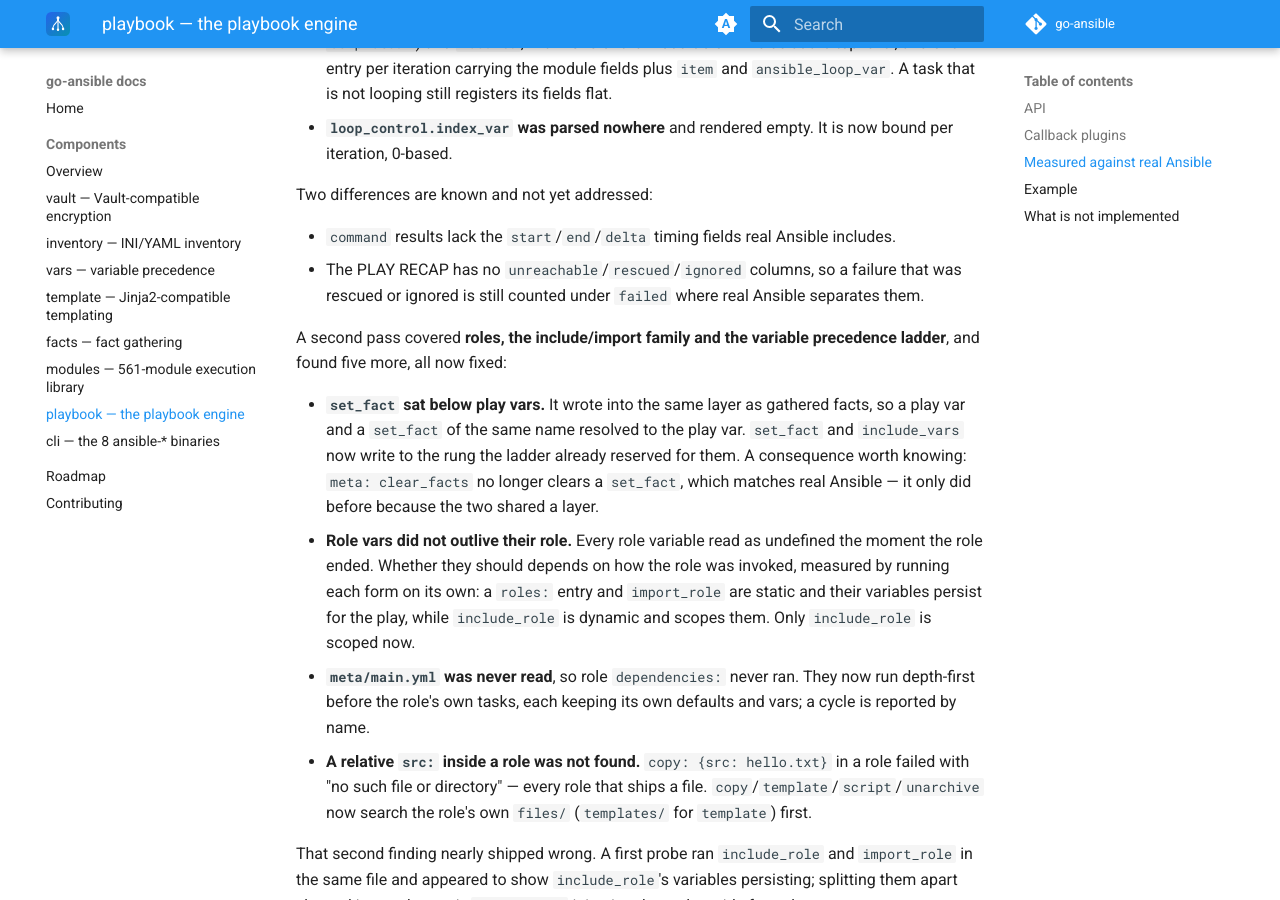
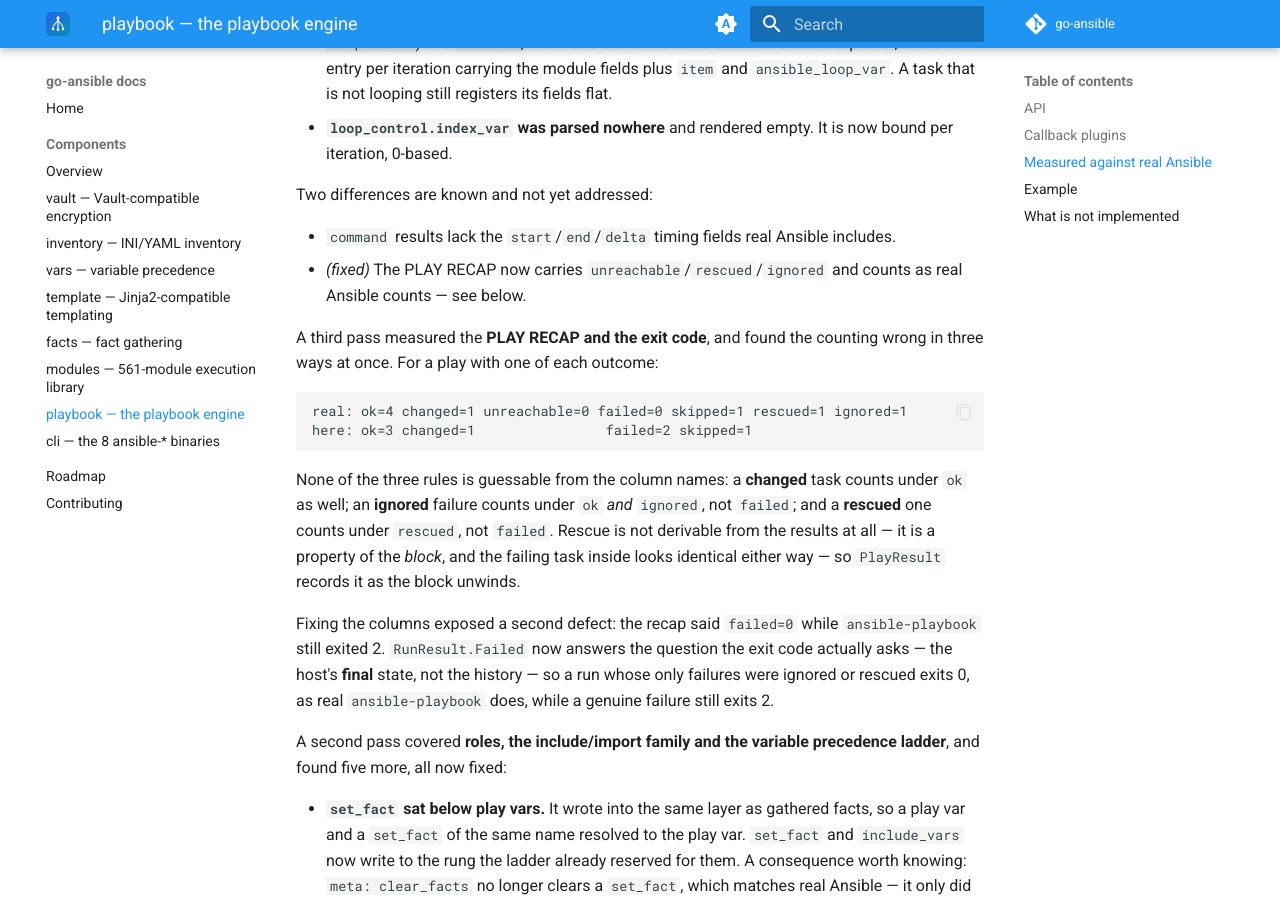
Before and after one commit to go-ansible/docs, an MkDocs documentation site: the page built from docs/components/playbook.md, in a window 1280 px wide and 900 px high, scrolled down 2885 px. Built offline with MkDocs 1.6.1 and Material for MkDocs 9.7.7, drawn with Linux system fonts in a browser that asks for light colours; the version menu is left out.

Commit message:
Record the recap and exit-code findings (#28)
The PLAY RECAP's three counting rules measured against real ansible-core,
why rescue cannot be derived from the results, and the exit-code defect
that fixing the columns exposed — the recap saying failed=0 while the
command exited 2.

````diff
--- a/docs/components/playbook.md
+++ b/docs/components/playbook.md
@@ -143,9 +143,31 @@ Two differences are known and not yet addressed:
 
 - `command` results lack the `start`/`end`/`delta` timing fields real
   Ansible includes.
-- The PLAY RECAP has no `unreachable`/`rescued`/`ignored` columns, so a
-  failure that was rescued or ignored is still counted under `failed`
-  where real Ansible separates them.
+- *(fixed)* The PLAY RECAP now carries `unreachable`/`rescued`/`ignored`
+  and counts as real Ansible counts — see below.
+
+A third pass measured the **PLAY RECAP and the exit code**, and found the
+counting wrong in three ways at once. For a play with one of each
+outcome:
+
+```
+real: ok=4 changed=1 unreachable=0 failed=0 skipped=1 rescued=1 ignored=1
+here: ok=3 changed=1                failed=2 skipped=1
+```
+
+None of the three rules is guessable from the column names: a **changed**
+task counts under `ok` as well; an **ignored** failure counts under `ok`
+*and* `ignored`, not `failed`; and a **rescued** one counts under
+`rescued`, not `failed`. Rescue is not derivable from the results at all
+— it is a property of the *block*, and the failing task inside looks
+identical either way — so `PlayResult` records it as the block unwinds.
+
+Fixing the columns exposed a second defect: the recap said `failed=0`
+while `ansible-playbook` still exited 2. `RunResult.Failed` now answers
+the question the exit code actually asks — the host's **final** state,
+not the history — so a run whose only failures were ignored or rescued
+exits 0, as real `ansible-playbook` does, while a genuine failure still
+exits 2.
 
 A second pass covered **roles, the include/import family and the variable
 precedence ladder**, and found five more, all now fixed:
````
